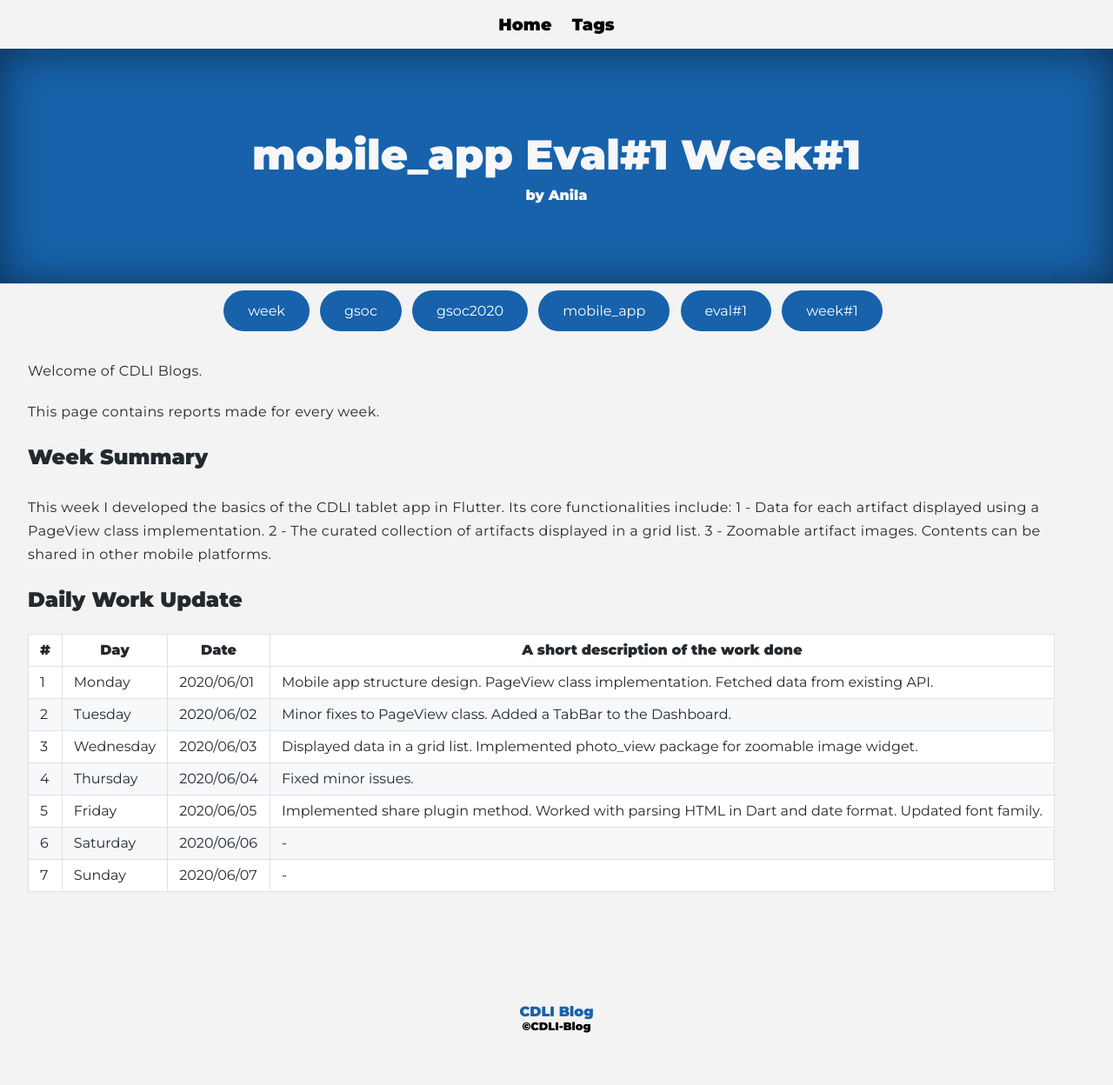
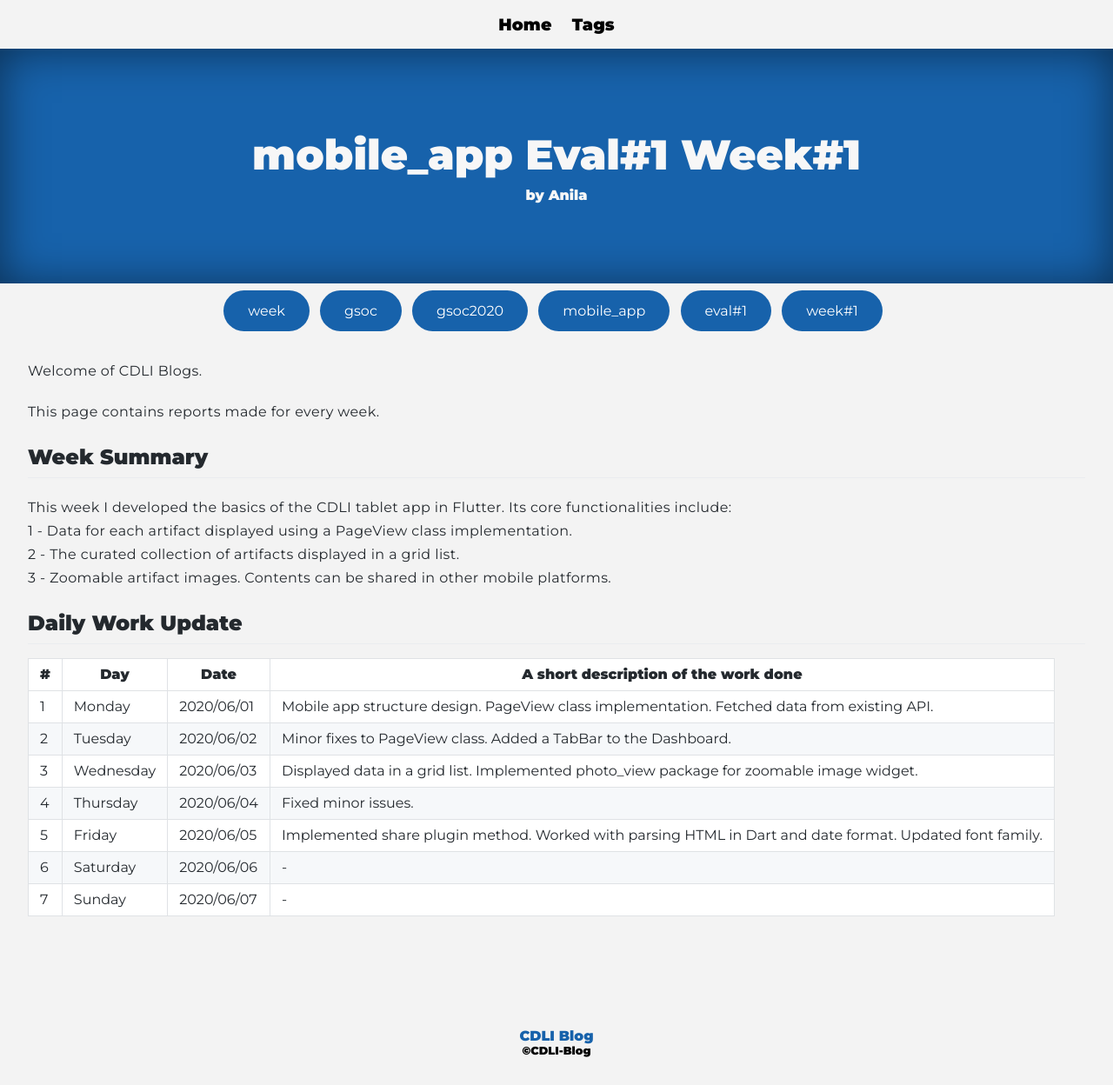
Before and after one commit to cdli-gh/blog, a Jekyll site: the page built from _blog/gsoc20/mobile_app/posts/01_week1.md, in a window 1280 px wide. Shown: the whole page at 87% size. Built offline with Jekyll 4.4.1, drawn with Linux system fonts in a browser that asks for light colours; Markdown is read by kramdown in place of the engine named in the settings; before the commit the page ends 1220 px from its top, so only the background shows below that.

Commit message:
Update 01_week1.md

```diff
--- a/_blog/gsoc20/mobile_app/posts/01_week1.md
+++ b/_blog/gsoc20/mobile_app/posts/01_week1.md
@@ -10,9 +10,9 @@
 
 ## Week Summary
 
-This week I developed the basics of the CDLI tablet app in Flutter. Its core functionalities include:
-  1 - Data for each artifact displayed using a PageView class implementation.
-  2 - The curated collection of artifacts displayed in a grid list.
+This week I developed the basics of the CDLI tablet app in Flutter. Its core functionalities include:<br>
+  1 - Data for each artifact displayed using a PageView class implementation.<br>
+  2 - The curated collection of artifacts displayed in a grid list.<br>
   3 - Zoomable artifact images. Contents can be shared in other mobile platforms.
 
 
```
